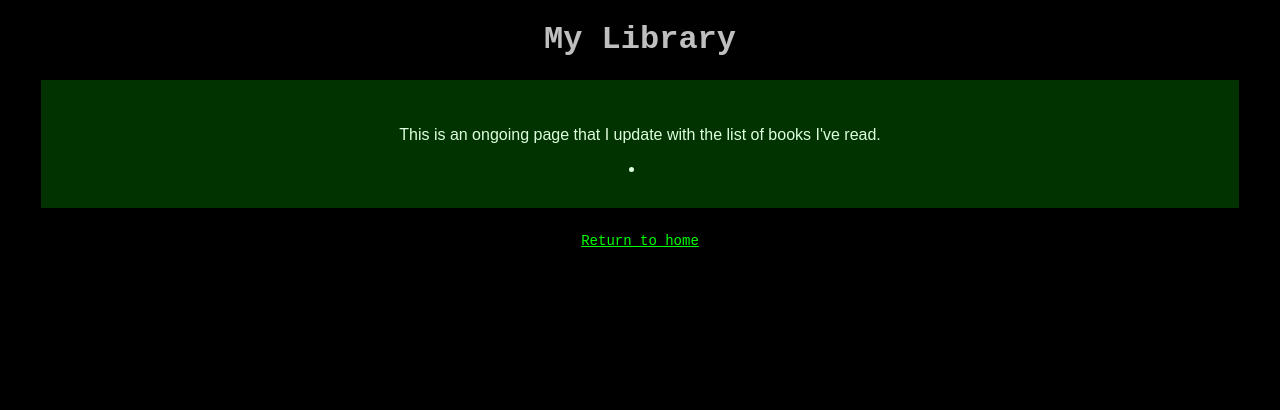
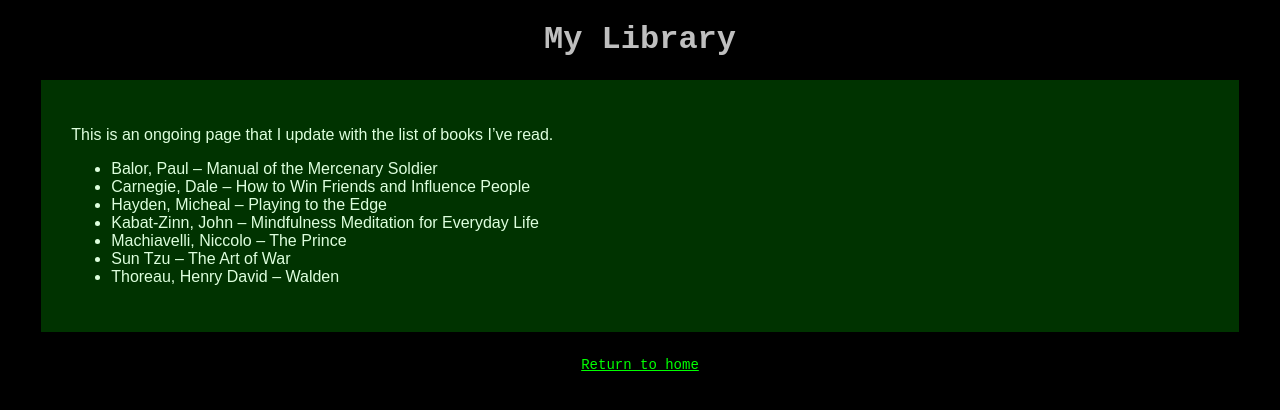
Before and after one commit to jakehempel/jakehempel.us, a Jekyll site: the page built from library.md, in a window 1280 px wide. Shown: the top 410 px of the page. Built offline with Jekyll 4.4.1, drawn with Linux system fonts in a browser that asks for light colours.

Commit message:
messed around w/ css and added library page

```diff
--- a/_layouts/default.html
+++ b/_layouts/default.html
@@ -1,3 +1,5 @@
+<!--Default layout for pages; has default CSS-->
+
 <!DOCTYPE html>
 <html>
     <head>
--- a/_layouts/static.html
+++ b/_layouts/static.html
@@ -1,3 +1,5 @@
+<!--Layout for static pages; has blog CSS-->
+
 <!DOCTYPE html>
 <html>
     <head>
--- a/library.html
+++ /dev/null
@@ -1,11 +0,0 @@
----
-layout: default
-title: "My Library"
----
-
-<p>This is an ongoing page that I update with the list of books I've read.</p>
-
-<li>
-
-
-</li>
--- /dev/null
+++ b/library.md
@@ -0,0 +1,14 @@
+---
+layout: static
+title: "My Library"
+---
+
+This is an ongoing page that I update with the list of books I've read.
+
+- Balor, Paul -- Manual of the Mercenary Soldier
+- Carnegie, Dale -- How to Win Friends and Influence People
+- Hayden, Micheal -- Playing to the Edge
+- Kabat-Zinn, John -- Mindfulness Meditation for Everyday Life
+- Machiavelli, Niccolo -- The Prince
+- Sun Tzu -- The Art of War
+- Thoreau, Henry David -- Walden
```
